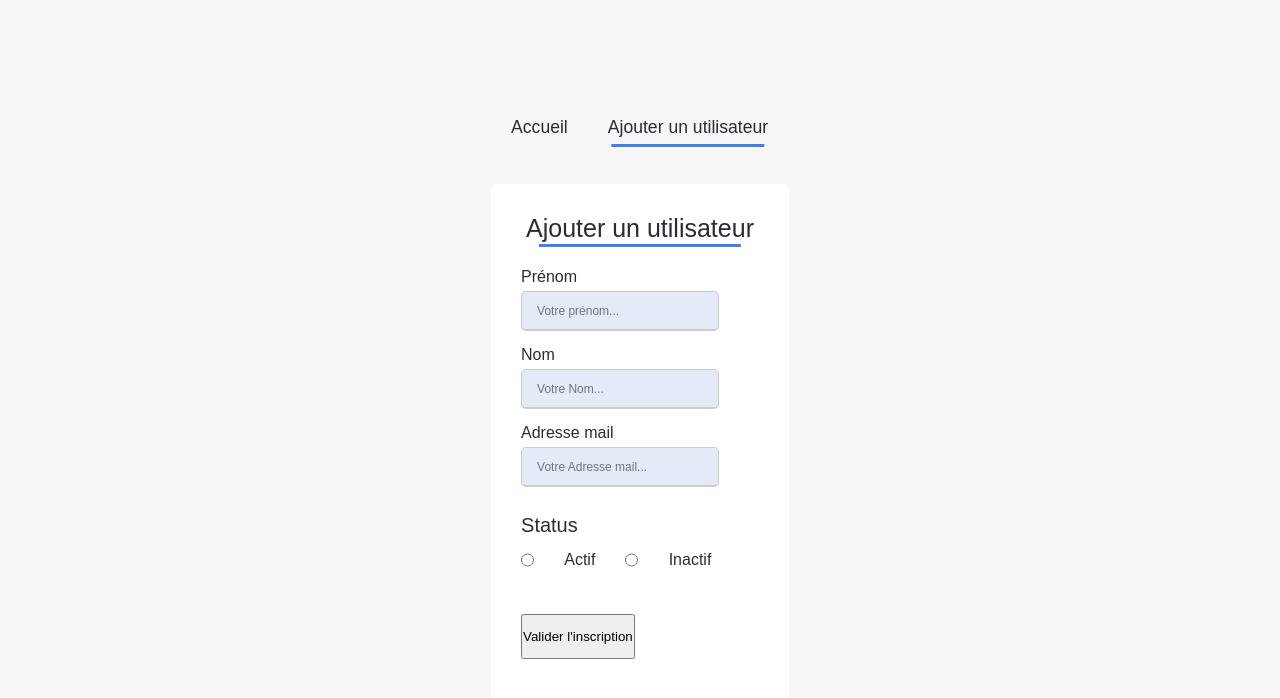
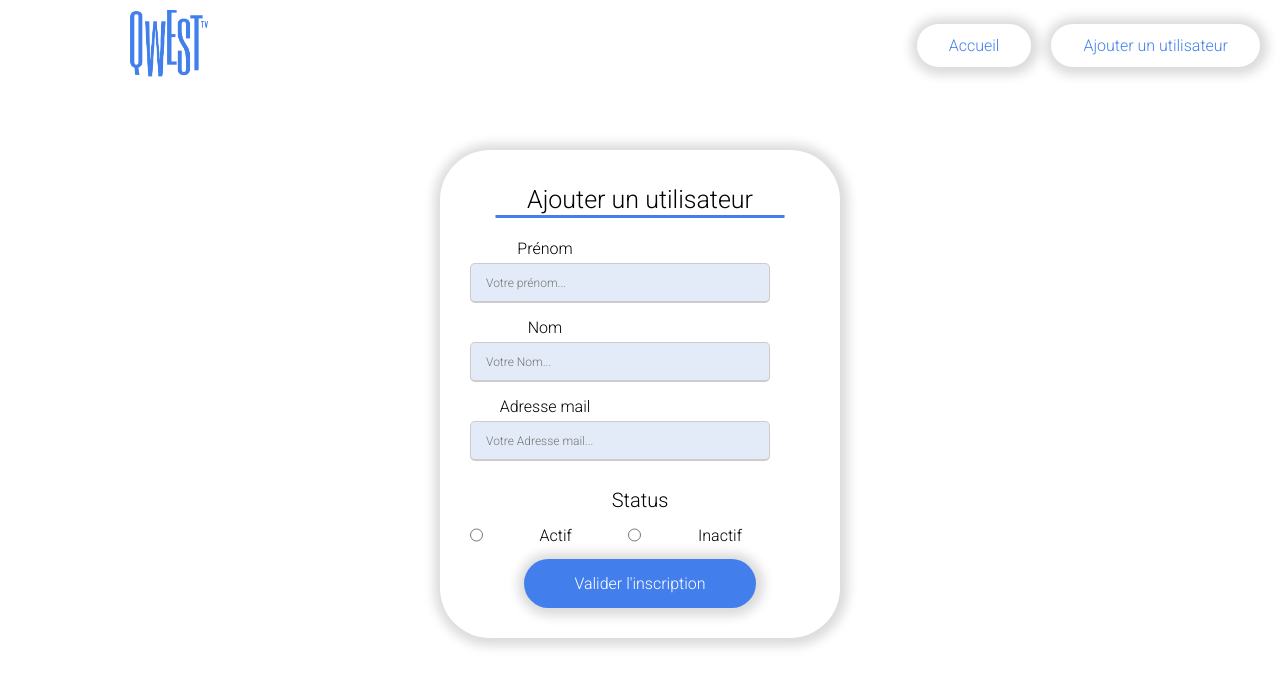
Before and after one commit to k1pop/Qwestest, a React (Create React App) app in the folder client/: page /nouvelle-utilisateur in a window 1280 px wide. Shown: the top 698 px of the page. Built offline with nearby package versions, Linux system fonts and the light colour scheme.

Commit message:
css update add rapide manquant

```diff
--- a/client/src/App.js
+++ b/client/src/App.js
@@ -1,5 +1,6 @@
 import React from "react";
 import { BrowserRouter, Switch, Route } from "react-router-dom";
+import Navigation from "./components/Navigation";
 import Home from "./pages/Home";
 import NewUsers from "./pages/NewUsers";
 import NotFound from "./pages/NotFound";
@@ -8,6 +9,7 @@ const App = () => {
   return (
     <div>
       <BrowserRouter>
+        <Navigation />
         <Switch>
           <Route path="/" exact component={Home} />
           <Route path="/nouvelle-utilisateur" exact component={NewUsers} />
--- a/client/src/components/DeleteUsers.js
+++ b/client/src/components/DeleteUsers.js
@@ -3,8 +3,6 @@ import axios from "axios";
 
 const DeleteUsers = ({ id }) => {
   const handleDelete = () => {
-    // axios.delete(`/person/` + id);
-    //   window.location.reload();
     axios({
       method: "delete",
       url: `/person/` + id,
@@ -13,7 +11,6 @@ const DeleteUsers = ({ id }) => {
   };
 
   return (
-    // <div>&#10006;</div>;
     <button
       className="button-delete"
       onClick={() => {
--- a/client/src/components/Navigation.js
+++ b/client/src/components/Navigation.js
@@ -3,14 +3,28 @@ import { NavLink } from "react-router-dom";
 
 const Navigation = () => {
   return (
-    <div className="navigation">
+    <nav>
+      <div className="nav-container">
+        <img className="logo" src="./img/Qwest_TV_Logo.png" alt="logo" />
+
+        <ul className="nav-links">
+          <li>
             <NavLink exact to="/" activeClassName="nav-active">
               Accueil
             </NavLink>
-      <NavLink exact to="/nouvelle-utilisateur" activeClassName="nav-active">
+          </li>
+          <li>
+            <NavLink
+              exact
+              to="/nouvelle-utilisateur"
+              activeClassName="nav-active"
+            >
               Ajouter un utilisateur
             </NavLink>
+          </li>
+        </ul>
       </div>
+    </nav>
   );
 };
 
--- a/client/src/pages/Home.js
+++ b/client/src/pages/Home.js
@@ -1,7 +1,6 @@
 import React, { useState, useEffect } from "react";
 import axios from "axios";
 import Users from "../components/Users";
-import Navigation from "../components/Navigation";
 
 const Home = () => {
   //get data
@@ -47,8 +46,7 @@ const Home = () => {
   };
   return (
     <>
-      <Navigation />
-      <div>
+      <div className="main-container">
         <>
           {/* post data rapide */}
           <div>
@@ -97,7 +95,7 @@ const Home = () => {
 
         {/* get data */}
         <br />
-        <table className="table">
+        <table className="content-table">
           <thead className="thead">
             <tr>
               <th>Prénom</th>
--- a/client/src/pages/NewUsers.js
+++ b/client/src/pages/NewUsers.js
@@ -1,6 +1,5 @@
 import React, { useState } from "react";
 import axios from "axios";
-import Navigation from "../components/Navigation";
 
 const NewUsers = () => {
   const [firstname, setFirstName] = useState("");
@@ -23,7 +22,6 @@ const NewUsers = () => {
 
   return (
     <>
-      <Navigation />
       <div className="container-form">
         <div className="title">Ajouter un utilisateur</div>
         <form onSubmit={handleRegister}>
@@ -82,6 +80,7 @@ const NewUsers = () => {
               <label className="status">Inactif</label>
             </div>
           </div>
+
           <div className="button">
             <input type="submit" value="Valider l'inscription" />
           </div>
--- a/client/src/styles/_settings.scss
+++ b/client/src/styles/_settings.scss
@@ -1,6 +1,6 @@
-@import url("https://fonts.googleapis.com/css2?family=Barlow&family=PT+Sans&display=swap");
+@import url("https://fonts.googleapis.com/css2?family=Roboto:wght@300&display=swap");
 
-$font-1: "Poppins", sans-serif;
+$font-1: "Roboto", sans-serif;
 
 $color-1: #437fec;
 $color-2: #f7f7f7;
@@ -13,14 +13,8 @@ $color-4: #f6f1eb;
   padding: 0;
   font-family: $font-1;
 }
-body {
-  display: flex;
-  height: 100vh;
-  justify-content: center;
-  align-items: center;
-  // margin: 0.4rem auto;
-  // max-width: 1296px;
-  color: $color-3;
-  background-color: $color-2;
-  padding: 10px;
+
+.main-container {
+  text-align: center;
+  margin: 60px auto 0;
 }
--- a/client/src/styles/components/_form.scss
+++ b/client/src/styles/components/_form.scss
@@ -1,9 +1,13 @@
 .container-form {
-  max-width: 700px;
-  width: 100%;
-  background: #fff;
-  padding: 25px 30px;
-  border-radius: 7px;
+  width: 400px;
+  margin: 60px auto 0;
+  user-select: none;
+  text-align: center;
+
+  border-radius: 50px;
+  padding: 30px;
+  -webkit-box-shadow: 1px 1px 11px 5px rgba(0, 0, 0, 0.144);
+  box-shadow: 1px 1px 11px 7px rgba(0, 0, 0, 0.144);
 }
 
 .container-form .title {
@@ -70,13 +74,26 @@ form .status-details .status-all {
   width: 18;
 }
 
-form .button {
-  height: 45px;
-  margin: 45px 0;
+form .button input {
+  background-color: $color-1;
+  border: none;
+  color: white;
+  text-align: center;
+  text-decoration: none;
+  display: inline-block;
+  font-size: 16px;
+  padding: 15px 50px 15px 50px;
+  border-radius: 50px;
+  -webkit-box-shadow: 1px 1px 11px 5px rgba(0, 0, 0, 0.144);
+  box-shadow: 1px 1px 11px 7px rgba(0, 0, 0, 0.144);
 }
 
-form .button input {
-  height: 100%;
-  // margin: 100%;
-  outline: none;
+form .button input:hover {
+  animation: btn1 1s;
 }
+
+@keyframes btn1 {
+  50% {
+    transform: scale(1.2);
+  }
+}
--- a/client/src/styles/components/_navigation.scss
+++ b/client/src/styles/components/_navigation.scss
@@ -1,25 +1,35 @@
-.navigation {
-  margin: 26px 0;
+.nav-container {
   display: flex;
+  justify-content: space-between;
+  align-items: center;
+  padding: 45px 10%;
+}
 
-  a {
-    margin: 10px;
-    font-size: 1.1em;
-    padding: 10px;
-    position: relative;
-    text-decoration: none;
-    color: $color-3;
-  }
-  .nav-active {
-    &::after {
-      content: "";
-      width: 85%;
-      height: 3px;
-      background: $color-1;
-      position: absolute;
-      bottom: 1px;
-      left: 50%;
-      transform: translateX(-50%);
-    }
-  }
+.logo {
+  position: absolute;
+  cursor: pointer;
+  width: 80px;
+  height: 70px;
 }
+
+.nav-links {
+  list-style: none;
+  position: absolute;
+  right: 20px;
+  display: flex;
+  gap: 20px;
+}
+.nav-links li {
+  display: inline-block;
+  border-radius: 50px;
+  padding: 12px 32px 12px 32px;
+  -webkit-box-shadow: 1px 1px 11px 5px rgba(0, 0, 0, 0.144);
+  box-shadow: 1px 1px 11px 7px rgba(0, 0, 0, 0.144);
+}
+
+.nav-links li a {
+  text-decoration: none;
+  font-weight: 500;
+  font-size: 16px;
+  color: $color-1;
+}
--- a/client/src/styles/components/_table.scss
+++ b/client/src/styles/components/_table.scss
@@ -1,24 +1,36 @@
-table {
-  border-spacing: 0px;
-  width: 100%;
-  background-color: $color-4;
+.content-table {
+  border-collapse: collapse;
+  margin: auto;
+  font-size: 1.1em;
+  border-radius: 7px 7px 0 0;
+  overflow: hidden;
+  box-shadow: 1px 1px 11px 7px rgba(0, 0, 0, 0.144);
 }
-
-.table td,
-.table th {
-  padding: 0.75em;
-  vertical-align: top;
-  text-align: center;
-  border-top: 1px solid $color-3;
-}
-
-.table tr:hover {
-  background-color: $color-1;
-  color: $color-2;
-}
-
-.table .thead th {
+.content-table .thead th {
   color: $color-2;
   background-color: $color-1;
   border-color: $color-3;
+  text-align: left;
 }
+
+.content-table th,
+.content-table td {
+  padding: 12px 15px;
+}
+.content-table tbody tr {
+  border-bottom: 1px solid #dddddddd;
+  font-weight: 500;
+}
+
+.content-table tbody tr:nth-of-type(even) {
+  background-color: #f3f3f3;
+}
+
+.content-table tbody tr:last-of-type {
+  border-bottom: 2px solid $color-1;
+}
+
+.content-table tr:hover {
+  color: $color-1;
+  font-weight: 600;
+}
```
Also changed, not shown: client/src/index.js (+4 -4 lines), client/public/img/Qwest_TV_Logo.png (added). Lines whose indentation alone changed are shown as unchanged.
